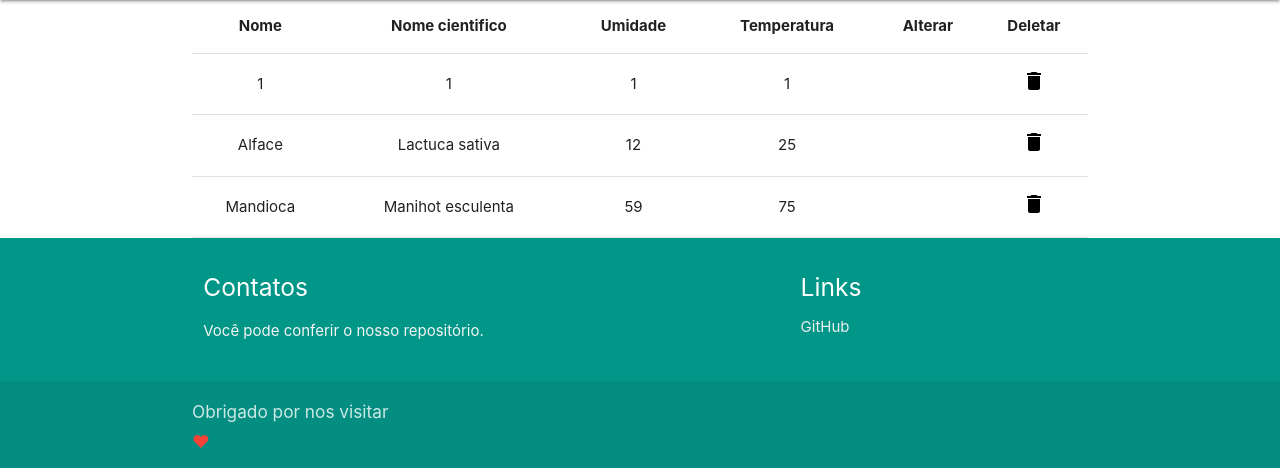
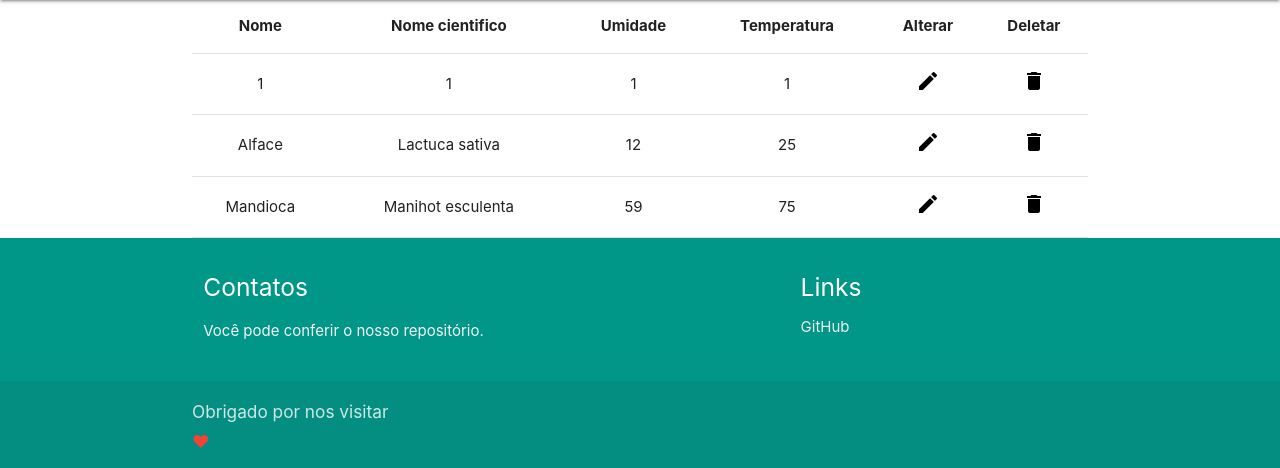
Before and after one commit to thedrops/-automatic-irrigation, a PHP site: page /consulta-planta.php in a window 1280 px wide. Shown: the part 64-532 px from the top of the page. Run offline with PHP 8.4, Linux system fonts and the light colour scheme; data comes from the database, SQL or seed files in the repository; some libraries are stand-ins or nearby versions.

Commit message:
update planta

```diff
--- a/automatic-irrigation/consulta-planta.php
+++ b/automatic-irrigation/consulta-planta.php
@@ -26,8 +26,8 @@
             <td class="center-align"><?php echo $user['nome_cientifico'] ?></td>
             <td class="center-align"><?php echo $user['umidade'] ?></td>
             <td class="center-align"><?php echo $user['temperatura'] ?></td>
-            <td class="center-align"><?php  ?></td>
-            <td class="center-align"><?php  ?><a href="excluir.php?id=<?php echo $user['id_planta'] ?>"><i class="material-icons black-text" >delete</i></a></td>
+            <td class="center-align"><a href="alterar-planta.php?id=<?php echo $user['id_planta'] ?>"><i class="material-icons black-text" >edit</i></a></td>
+            <td class="center-align"><a href="excluir.php?id=<?php echo $user['id_planta'] ?>"><i class="material-icons black-text" >delete</i></a></td>
           </tr>
 
           <?php endwhile; ?>
--- a/automatic-irrigation/include/header.php
+++ b/automatic-irrigation/include/header.php
@@ -3,6 +3,7 @@
 <head>
   <meta http-equiv="Content-Type" content="text/html; charset=UTF-8"/>
   <meta name="viewport" content="width=device-width, initial-scale=1"/>
+  <link rel="icon" href="images/favicon.ico" type="image/x-icon" />
   <title>Wetter</title>
 
   <!-- CSS  -->
```
Also changed, not shown: automatic-irrigation/consulta-planta-sql.php (line endings or trailing spaces).
